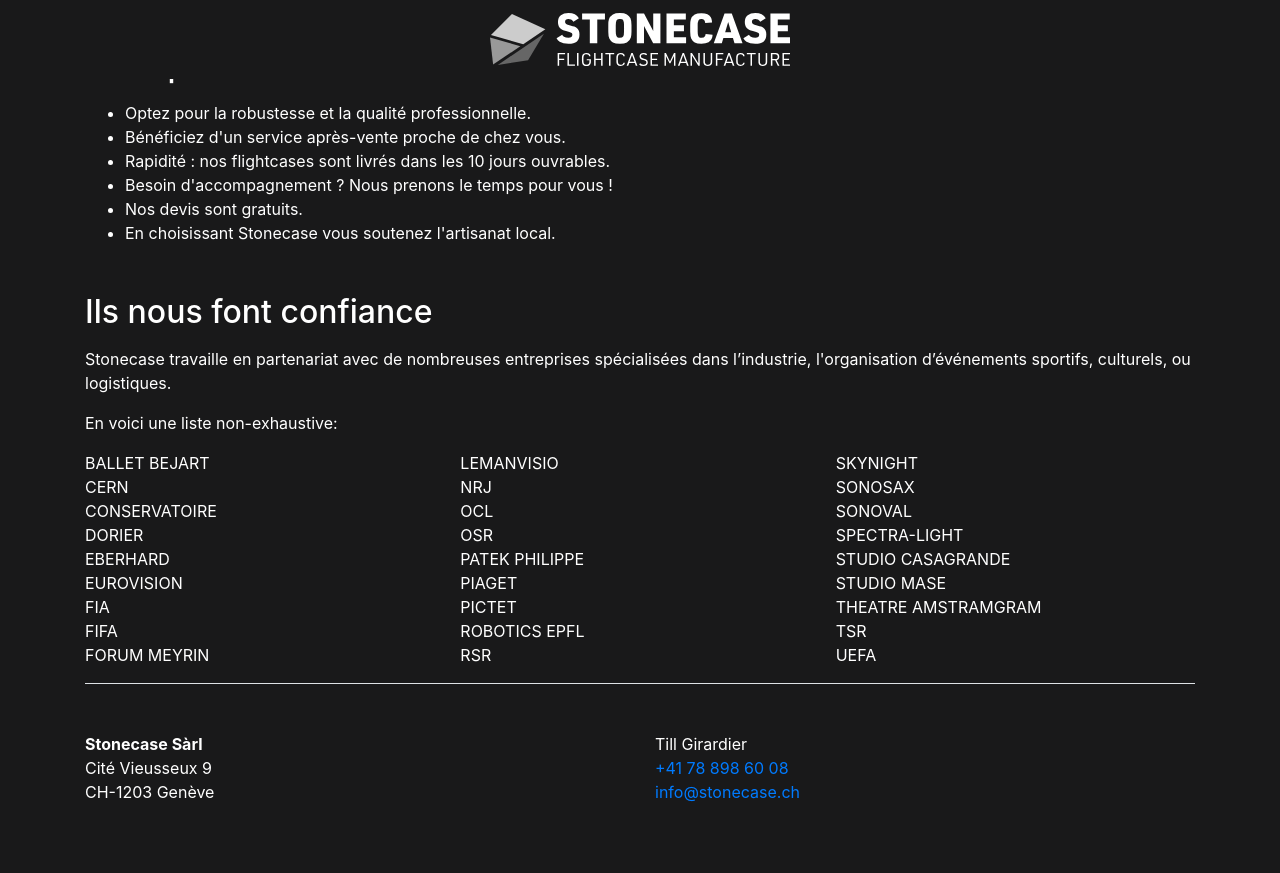
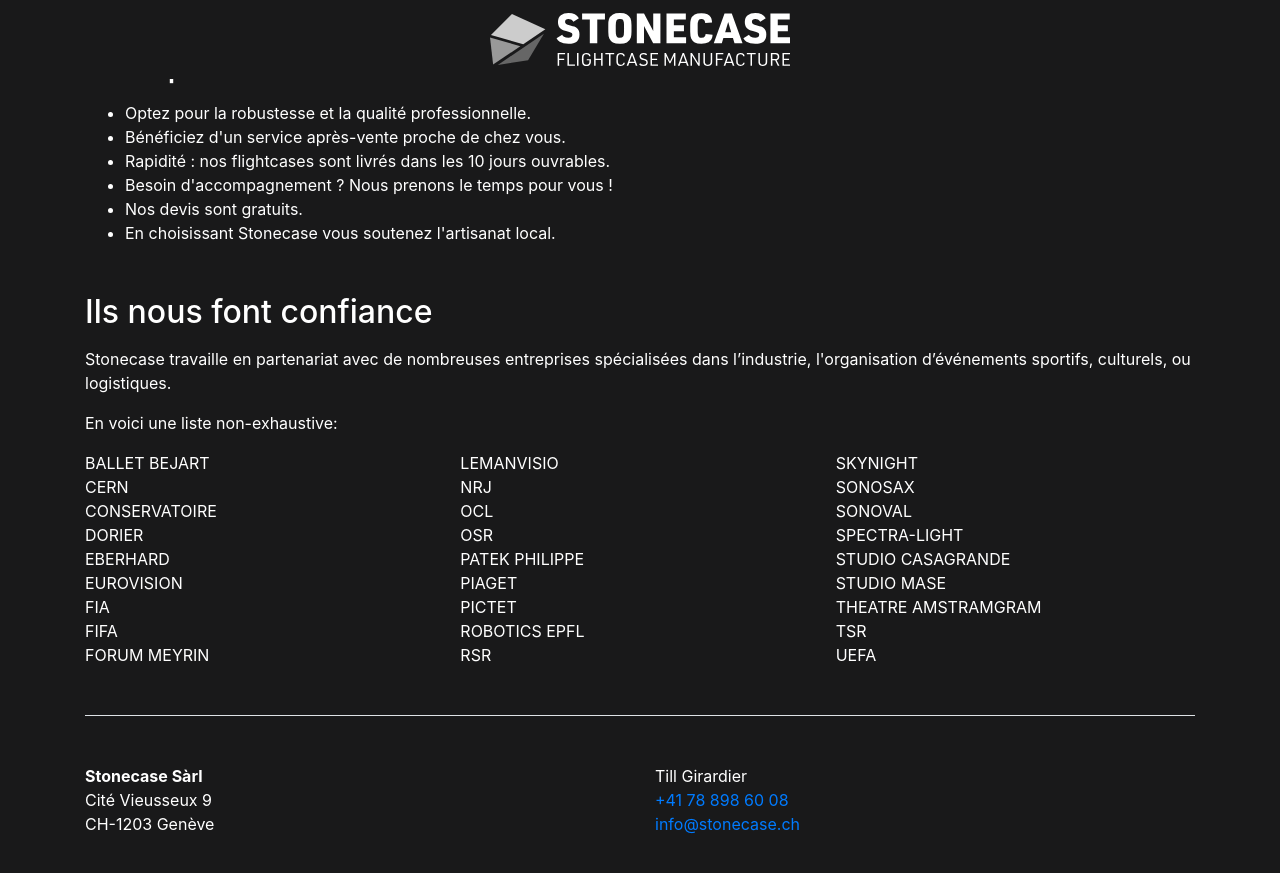
Before and after one commit to larucheio/stonecase.ch, a Jekyll site: the page built from index.html, in a window 1280 px wide and 900 px high, scrolled down 1448 px. Shown: the top 873 px of the window. Built offline with Jekyll 4.4.1, drawn with Linux system fonts in a browser that asks for light colours.

Commit message:
Improve margin on top of the footer

```diff
--- a/_layouts/base.html
+++ b/_layouts/base.html
@@ -21,7 +21,7 @@
     <div class="container">
       {{ content }}
 
-      <footer class="border-top py-5">
+      <footer class="border-top py-5 mt-5">
         <div class="row">
           <div class="col-12 col-md">
             <b>Stonecase Sàrl</b>
```
